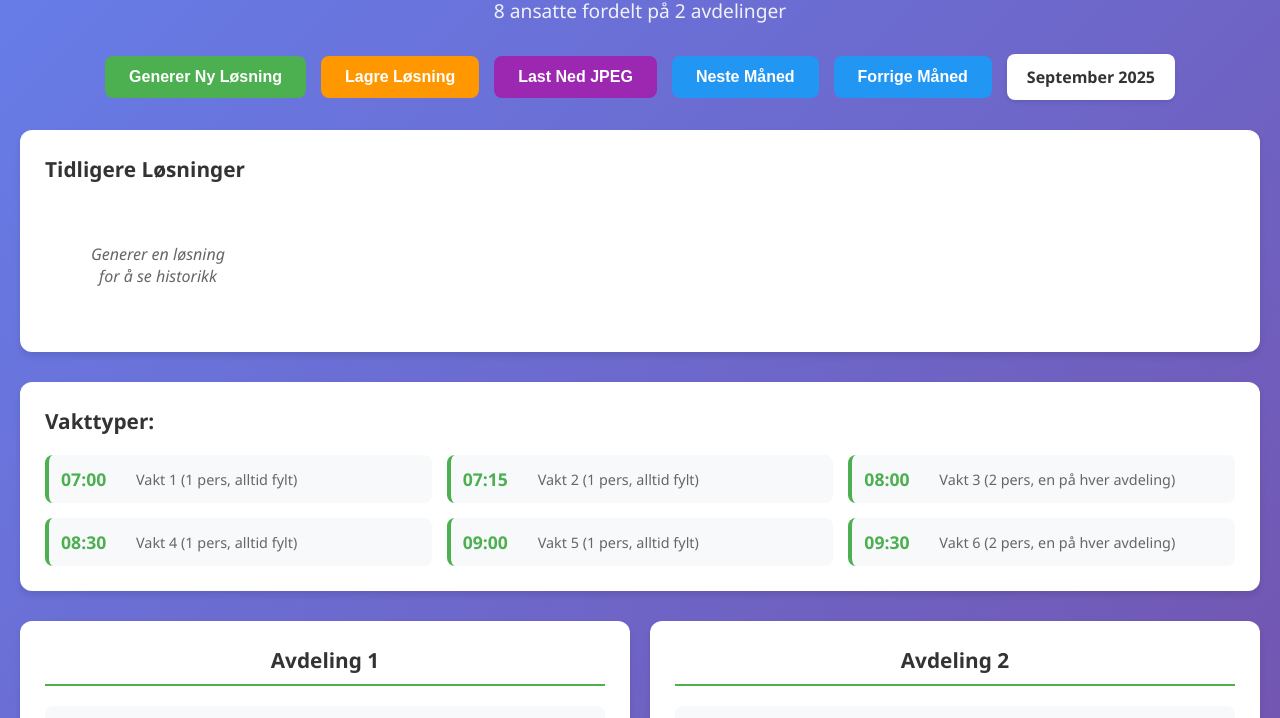
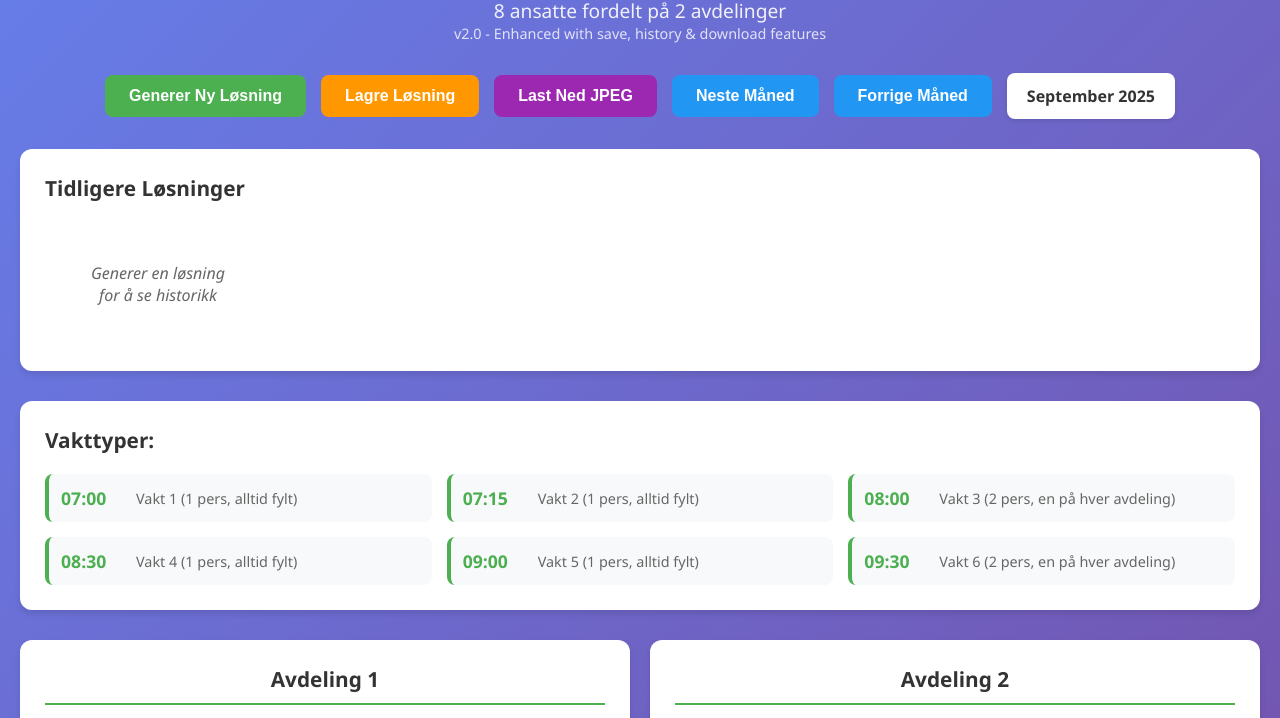
Before and after one commit to jeshi7/vaktliste, a website: page index.html in a window 1280 px wide. Shown: the part 88-806 px from the top of the page. Drawn offline with Linux system fonts and the light colour scheme; no server answers.

Commit message:
Force deployment update - add version indicator to trigger Vercel rebuild

```diff
--- a/index.html
+++ b/index.html
@@ -11,6 +11,7 @@
         <header>
             <h1>Vaktliste - Shift Schedule</h1>
             <p>8 ansatte fordelt på 2 avdelinger</p>
+            <p style="font-size: 0.9rem; opacity: 0.8;">v2.0 - Enhanced with save, history & download features</p>
         </header>
 
         <div class="controls">
```
